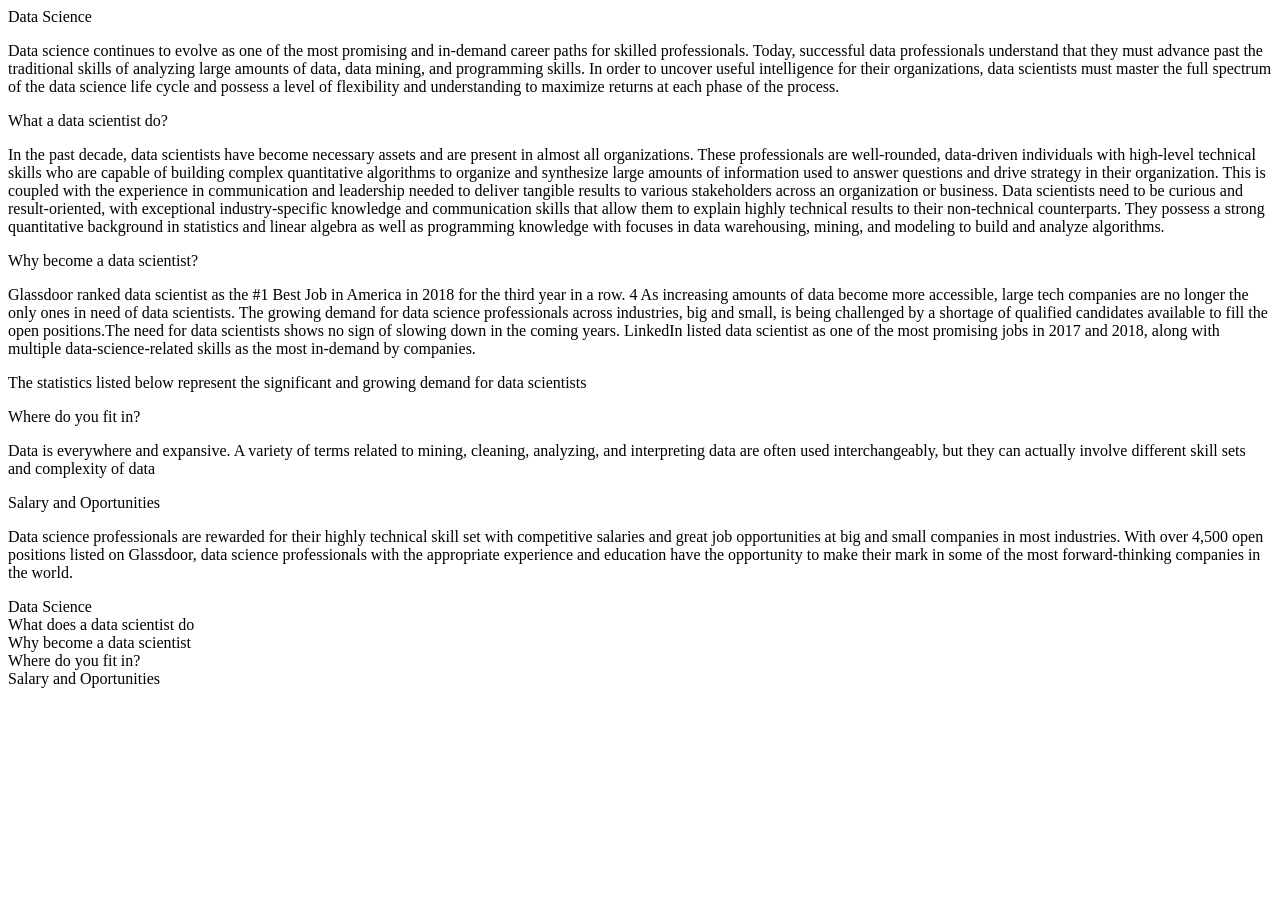
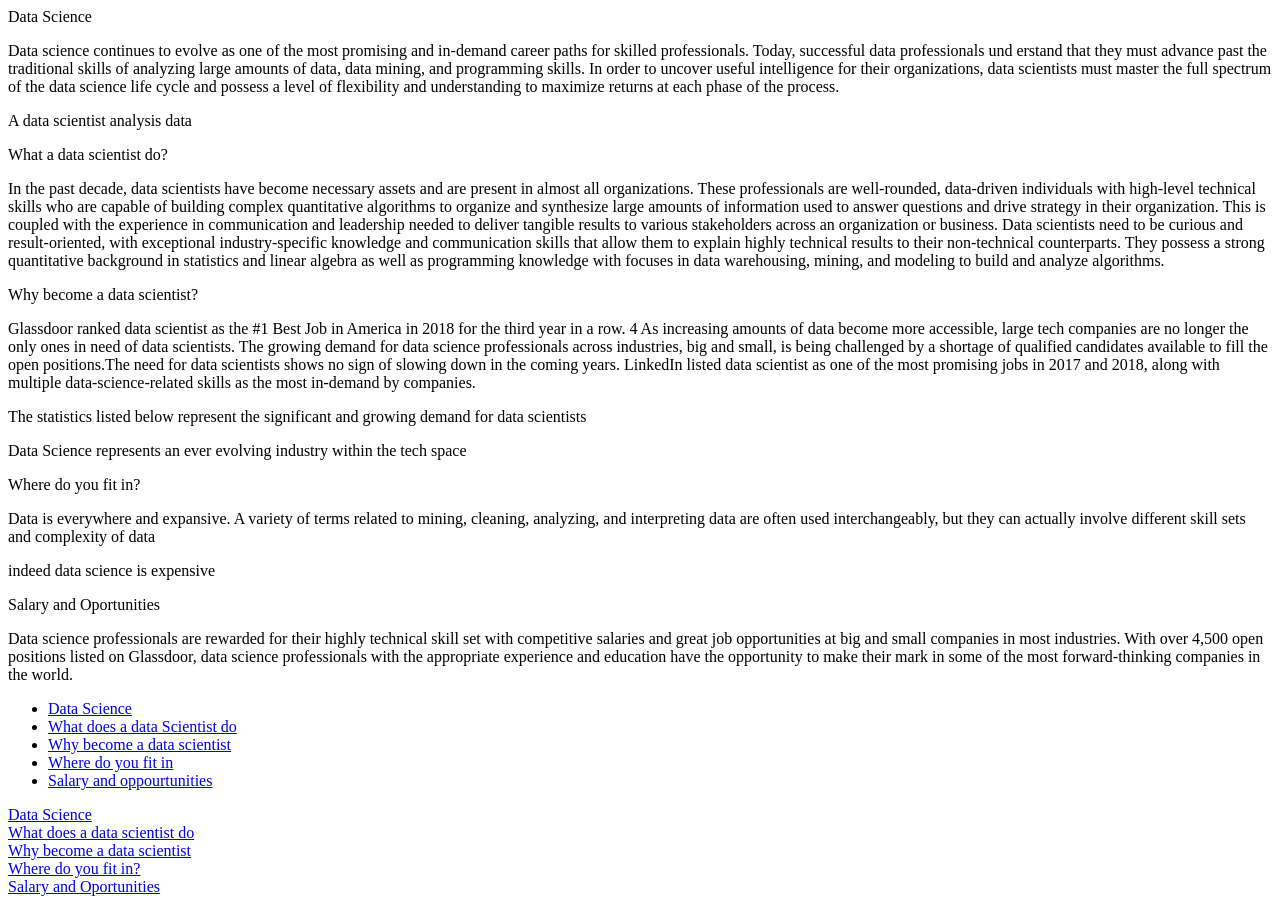
Before and after one commit to jozefajogwu/Gaston-and-Josep, a plain HTML site: page index.html in a window 1280 px wide. Before the commit the page ends 800 px from the top, so only its background shows below. Drawn offline with Linux system fonts and the light colour scheme.

Commit message:
updated index.html
user story 5 to 10

```diff
--- a/index.html
+++ b/index.html
@@ -2,8 +2,11 @@
 <main id="main doc">
      <section class="main section" id="Data Science">
            <header>Data Science</header>
-           <p>Data science continues to evolve as one of the most promising and in-demand career paths for skilled professionals. Today, successful data professionals understand that they must advance past the traditional skills of analyzing large amounts of data, data mining, and programming skills. In order to uncover useful intelligence for their organizations, data scientists must master the full spectrum of the data science life cycle and possess a level of flexibility and understanding to maximize returns at each phase of the process.</p>
+
+           <p>Data science continues to evolve as one of the most promising and in-demand career paths for skilled professionals. Today, successful data professionals und
+                erstand that they must advance past the traditional skills of analyzing large amounts of data, data mining, and programming skills. In order to uncover useful intelligence for their organizations, data scientists must master the full spectrum of the data science life cycle and possess a level of flexibility and understanding to maximize returns at each phase of the process.</p>
      </section>
+     <p>A data scientist analysis data</p>
      <section class="main section" id="What does a data scientist do?">
            <header>What a data scientist do?</header>
            <p>In the past decade, data scientists have become necessary assets and are present in almost all organizations. These professionals are well-rounded, data-driven individuals with high-level technical skills who are capable of building complex quantitative algorithms to organize and synthesize large amounts of information used to answer questions and drive strategy in their organization. This is coupled with the experience in communication and leadership needed to deliver tangible results to various stakeholders across an organization or business.
@@ -13,16 +16,26 @@
            <header>Why become a data scientist?</header>
            <p>Glassdoor ranked data scientist as the #1 Best Job in America in 2018 for the third year in a row. 4 As increasing amounts of data become more accessible, large tech companies are no longer the only ones in need of data scientists. The growing demand for data science professionals across industries, big and small, is being challenged by a shortage of qualified candidates available to fill the open positions.The need for data scientists shows no sign of slowing down in the coming years. LinkedIn listed data scientist as one of the most promising jobs in 2017 and 2018, along with multiple data-science-related skills as the most in-demand by companies.</p>
               The statistics listed below represent the significant and growing demand for data scientists</p>
+     <p>Data Science represents an ever evolving industry within the tech space</p>
      </section>
      <section class="main section" id="Where do you fit in">
            <header>Where do you fit in?</header>
            <p>Data is everywhere and expansive. A variety of terms related to mining, cleaning, analyzing, and interpreting data are often used interchangeably, but they can actually involve different skill sets and complexity of data</p>
+          <p>indeed data science is expensive</p>
      </section>
      <section class="main section" id="Salary and Oportunities">
            <header>Salary and Oportunities</header>
            <p>Data science professionals are rewarded for their highly technical skill set with competitive salaries and great job opportunities at big and small companies in most industries. With over 4,500 open positions listed on Glassdoor, data science professionals with the appropriate experience and education have the opportunity to make their mark in some of the most forward-thinking companies in the world.</p>
      </section>
      <nav class=navbar>
+           <ul>
+               <li><a id="nav-link" href="#DataScience"> Data Science</li>
+               <li><a id="nav-link" href="#whatdoesadatascientistdo"> What does a data Scientist do</li>
+                <li><a id="nav-link" href="#whybecomeadatascientist"> Why become a data scientist</li>
+                      <li><a id="nav-link" href="#wheredoyoufitin"> Where do you fit in</li>
+                     <li><a id="nav-link" href="#salaryandOpportunities"> Salary and oppourtunities</li>
+          </ul>
+
           <header>Data Science</header>
           <header>What does a data scientist do</header>
           <header>Why become a data scientist</header>
```
